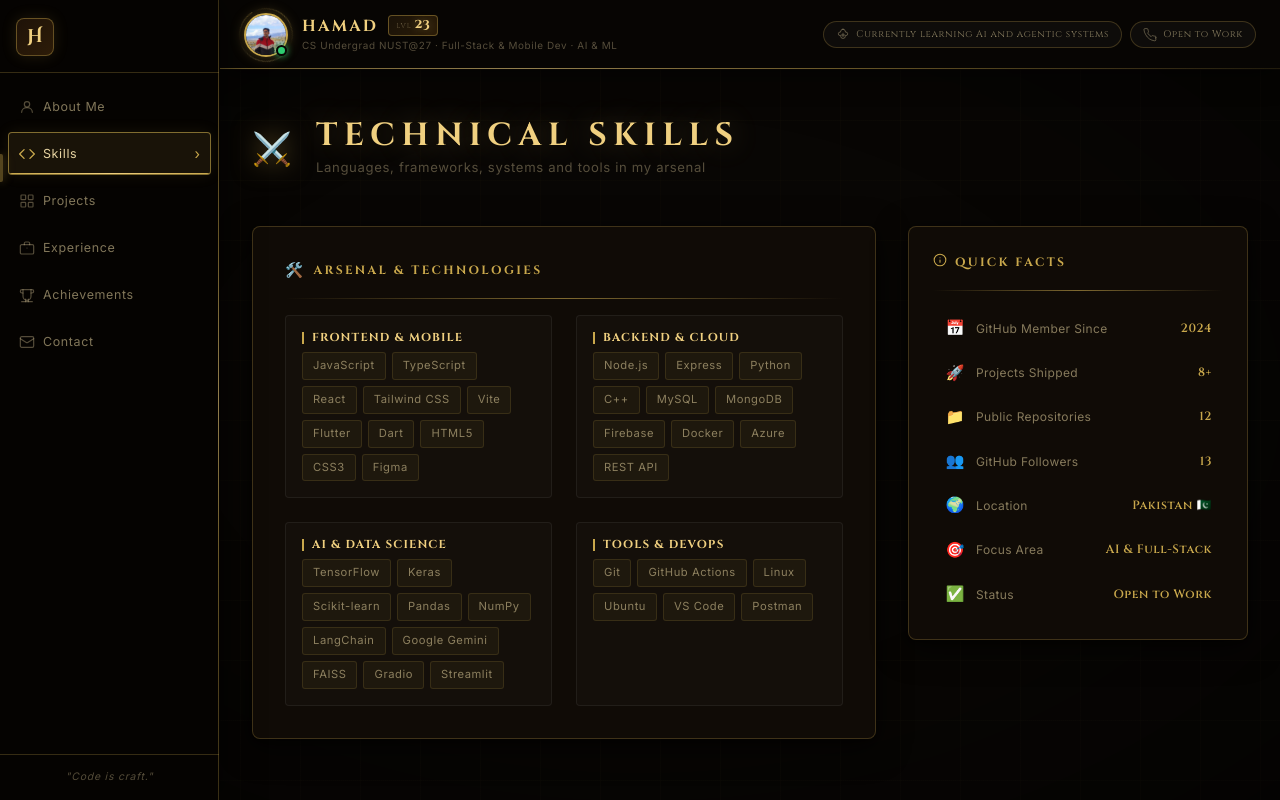
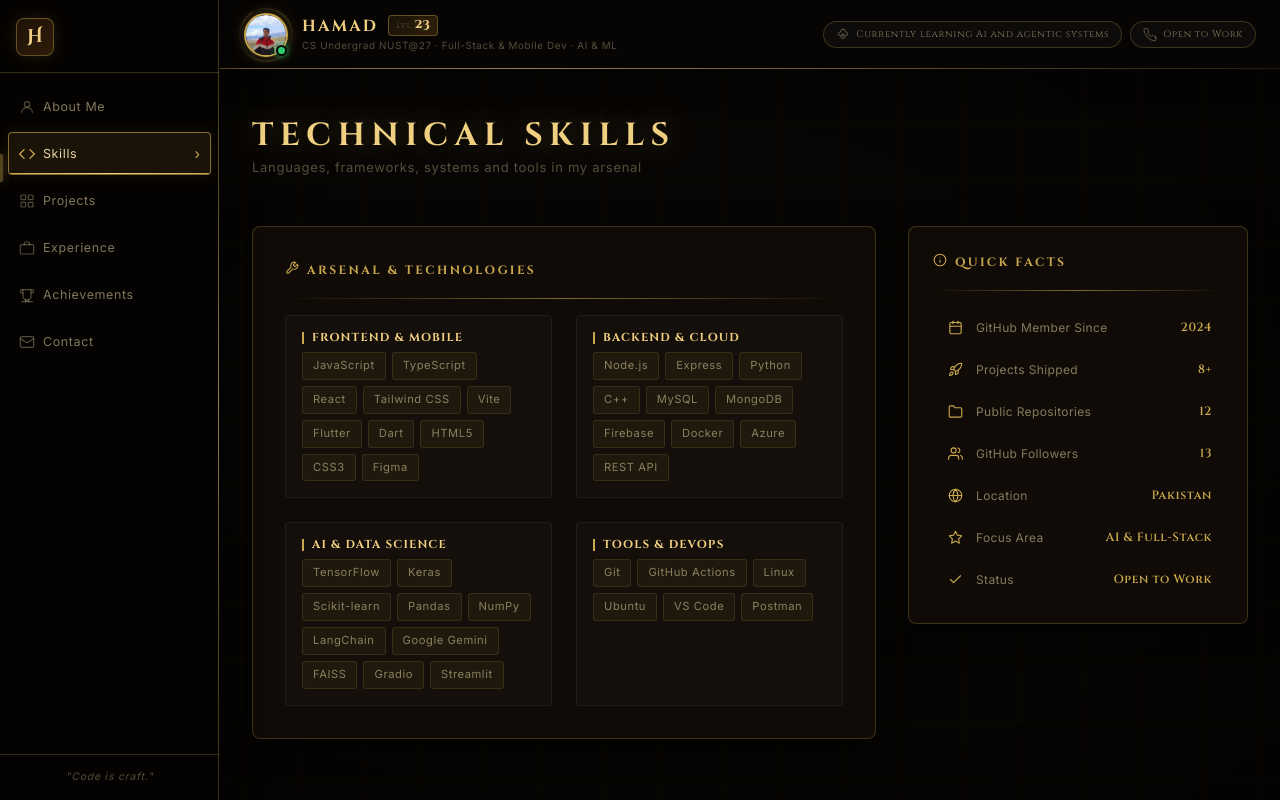
Before and after one commit to GHSHamad312/portfolio, a React (Vite) app: page /skills in a window 1280 px wide. Built offline with nearby package versions, Linux system fonts and the light colour scheme.

Commit message:
changing icons skills page

```diff
--- a/src/pages/Skills.css
+++ b/src/pages/Skills.css
@@ -103,9 +103,19 @@
 }
 
 .quick-fact-icon {
-  font-size: 0.95rem;
+  display: flex;
+  align-items: center;
+  justify-content: center;
   width: 22px;
-  text-align: center;
+  height: 22px;
+  flex-shrink: 0;
+  color: var(--clr-gold);
+}
+
+.quick-fact-icon svg {
+  width: 15px;
+  height: 15px;
+  stroke: currentColor;
   flex-shrink: 0;
 }
 
--- a/src/pages/Skills.jsx
+++ b/src/pages/Skills.jsx
@@ -23,7 +23,6 @@ export default function Skills() {
       transition={{ duration: 0.4 }}
     >
       <div className="page-header">
-        <div className="page-header-decor">⚔️</div>
         <div>
           <h1 className="page-title">TECHNICAL SKILLS</h1>
           <p className="page-subtitle">Languages, frameworks, systems and tools in my arsenal</p>
@@ -39,7 +38,12 @@ export default function Skills() {
           animate="visible"
         >
           <h2 className="section-title">
-            <span className="section-icon">🛠️</span>
+            <span className="section-icon">
+              {/* Wrench + gear */}
+              <svg viewBox="0 0 24 24" fill="none" stroke="currentColor" strokeWidth="1.8" strokeLinecap="round" strokeLinejoin="round" width="14" height="14">
+                <path d="M14.7 6.3a1 1 0 0 0 0 1.4l1.6 1.6a1 1 0 0 0 1.4 0l3.77-3.77a6 6 0 0 1-7.94 7.94l-6.91 6.91a2.12 2.12 0 0 1-3-3l6.91-6.91a6 6 0 0 1 7.94-7.94l-3.76 3.76z"/>
+              </svg>
+            </span>
             ARSENAL & TECHNOLOGIES
           </h2>
           <div className="divider" />
@@ -81,20 +85,41 @@ export default function Skills() {
           >
             <h2 className="section-title">
               <span className="section-icon">
-                <svg viewBox="0 0 24 24" fill="none" stroke="currentColor" strokeWidth="1.8" strokeLinecap="round" strokeLinejoin="round" width="14" height="14"><circle cx="12" cy="12" r="10"/><path d="M12 16v-4M12 8h.01"/></svg>
+                <svg viewBox="0 0 24 24" fill="none" stroke="currentColor" strokeWidth="1.8" strokeLinecap="round" strokeLinejoin="round" width="14" height="14"><circle cx="12" cy="12" r="10" /><path d="M12 16v-4M12 8h.01" /></svg>
               </span>
               QUICK FACTS
             </h2>
             <div className="divider" />
             <ul className="quick-facts-list">
               {[
-                { icon: '📅', label: 'GitHub Member Since', value: '2024'         },
-                { icon: '🚀', label: 'Projects Shipped',    value: '8+'           },
-                { icon: '📁', label: 'Public Repositories', value: '12'           },
-                { icon: '👥', label: 'GitHub Followers',    value: '13'           },
-                { icon: '🌍', label: 'Location',            value: 'Pakistan 🇵🇰' },
-                { icon: '🎯', label: 'Focus Area',          value: 'AI & Full-Stack' },
-                { icon: '✅', label: 'Status',              value: 'Open to Work' },
+                {
+                  svg: <svg viewBox="0 0 24 24" fill="none" stroke="currentColor" strokeWidth="1.8" strokeLinecap="round" strokeLinejoin="round"><rect x="3" y="4" width="18" height="18" rx="2" ry="2"/><line x1="16" y1="2" x2="16" y2="6"/><line x1="8" y1="2" x2="8" y2="6"/><line x1="3" y1="10" x2="21" y2="10"/></svg>,
+                  label: 'GitHub Member Since', value: '2024'
+                },
+                {
+                  svg: <svg viewBox="0 0 24 24" fill="none" stroke="currentColor" strokeWidth="1.8" strokeLinecap="round" strokeLinejoin="round"><path d="M4.5 16.5c-1.5 1.26-2 5-2 5s3.74-.5 5-2c.71-.84.7-2.13-.09-2.91a2.18 2.18 0 0 0-2.91-.09z"/><path d="m12 15-3-3a22 22 0 0 1 2-3.95A12.88 12.88 0 0 1 22 2c0 2.72-.78 7.5-6 11a22.35 22.35 0 0 1-4 2z"/><path d="M9 12H4s.55-3.03 2-4c1.62-1.08 5 0 5 0"/><path d="M12 15v5s3.03-.55 4-2c1.08-1.62 0-5 0-5"/></svg>,
+                  label: 'Projects Shipped', value: '8+'
+                },
+                {
+                  svg: <svg viewBox="0 0 24 24" fill="none" stroke="currentColor" strokeWidth="1.8" strokeLinecap="round" strokeLinejoin="round"><path d="M22 19a2 2 0 0 1-2 2H4a2 2 0 0 1-2-2V5a2 2 0 0 1 2-2h5l2 3h9a2 2 0 0 1 2 2z"/></svg>,
+                  label: 'Public Repositories', value: '12'
+                },
+                {
+                  svg: <svg viewBox="0 0 24 24" fill="none" stroke="currentColor" strokeWidth="1.8" strokeLinecap="round" strokeLinejoin="round"><path d="M17 21v-2a4 4 0 0 0-4-4H5a4 4 0 0 0-4 4v2"/><circle cx="9" cy="7" r="4"/><path d="M23 21v-2a4 4 0 0 0-3-3.87"/><path d="M16 3.13a4 4 0 0 1 0 7.75"/></svg>,
+                  label: 'GitHub Followers', value: '13'
+                },
+                {
+                  svg: <svg viewBox="0 0 24 24" fill="none" stroke="currentColor" strokeWidth="1.8" strokeLinecap="round" strokeLinejoin="round"><circle cx="12" cy="12" r="10"/><line x1="2" y1="12" x2="22" y2="12"/><path d="M12 2a15.3 15.3 0 0 1 4 10 15.3 15.3 0 0 1-4 10 15.3 15.3 0 0 1-4-10 15.3 15.3 0 0 1 4-10z"/></svg>,
+                  label: 'Location', value: 'Pakistan'
+                },
+                {
+                  svg: <svg viewBox="0 0 24 24" fill="none" stroke="currentColor" strokeWidth="1.8" strokeLinecap="round" strokeLinejoin="round"><polygon points="12 2 15.09 8.26 22 9.27 17 14.14 18.18 21.02 12 17.77 5.82 21.02 7 14.14 2 9.27 8.91 8.26 12 2"/></svg>,
+                  label: 'Focus Area', value: 'AI & Full-Stack'
+                },
+                {
+                  svg: <svg viewBox="0 0 24 24" fill="none" stroke="currentColor" strokeWidth="1.8" strokeLinecap="round" strokeLinejoin="round"><polyline points="20 6 9 17 4 12"/></svg>,
+                  label: 'Status', value: 'Open to Work'
+                },
               ].map((fact, i) => (
                 <motion.li
                   key={fact.label}
@@ -103,7 +128,7 @@ export default function Skills() {
                   animate={{ opacity: 1, x: 0 }}
                   transition={{ delay: 0.4 + i * 0.06 }}
                 >
-                  <span className="quick-fact-icon">{fact.icon}</span>
+                  <span className="quick-fact-icon">{fact.svg}</span>
                   <span className="quick-fact-label">{fact.label}</span>
                   <span className="quick-fact-value">{fact.value}</span>
                 </motion.li>
```
